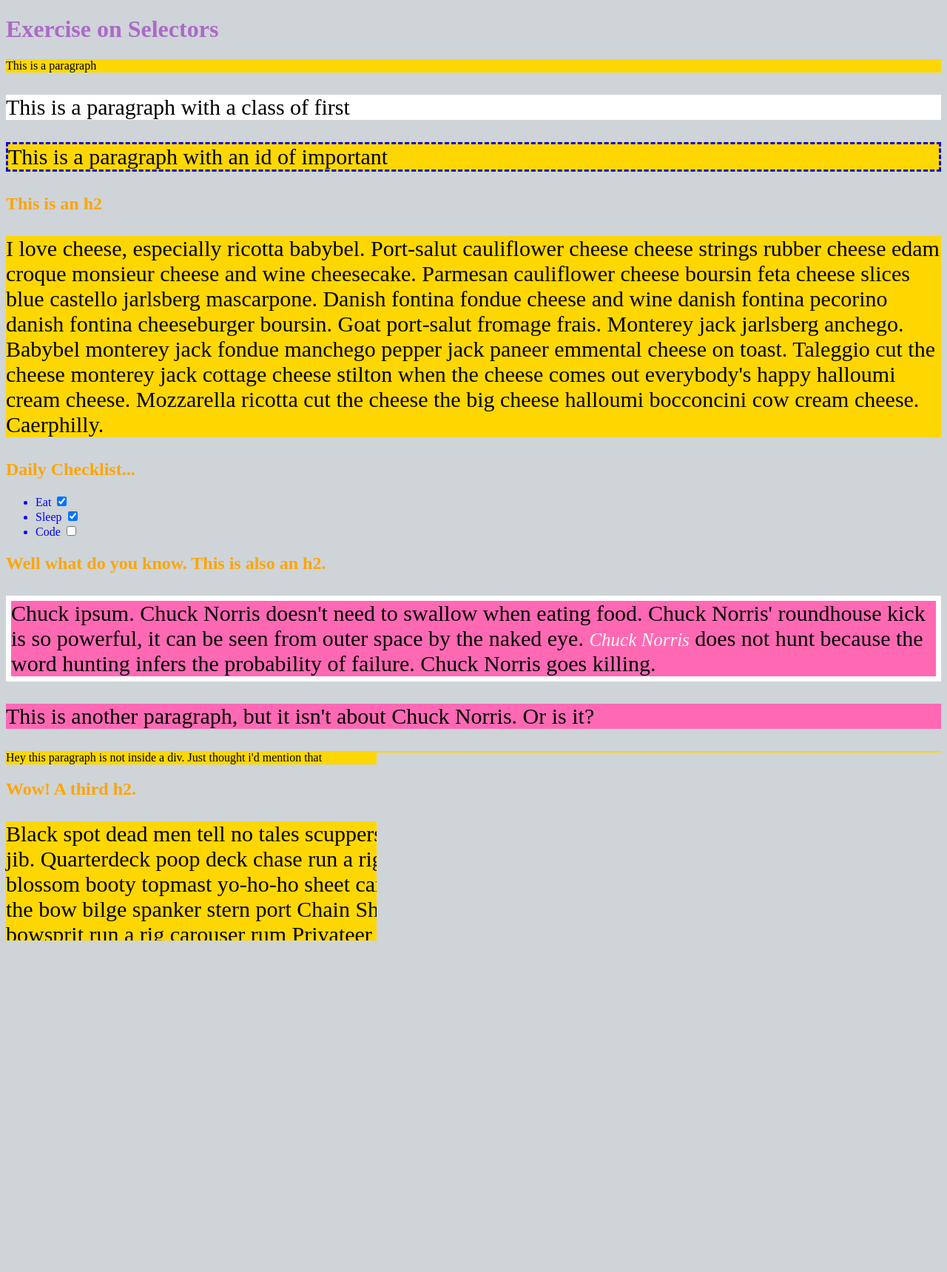
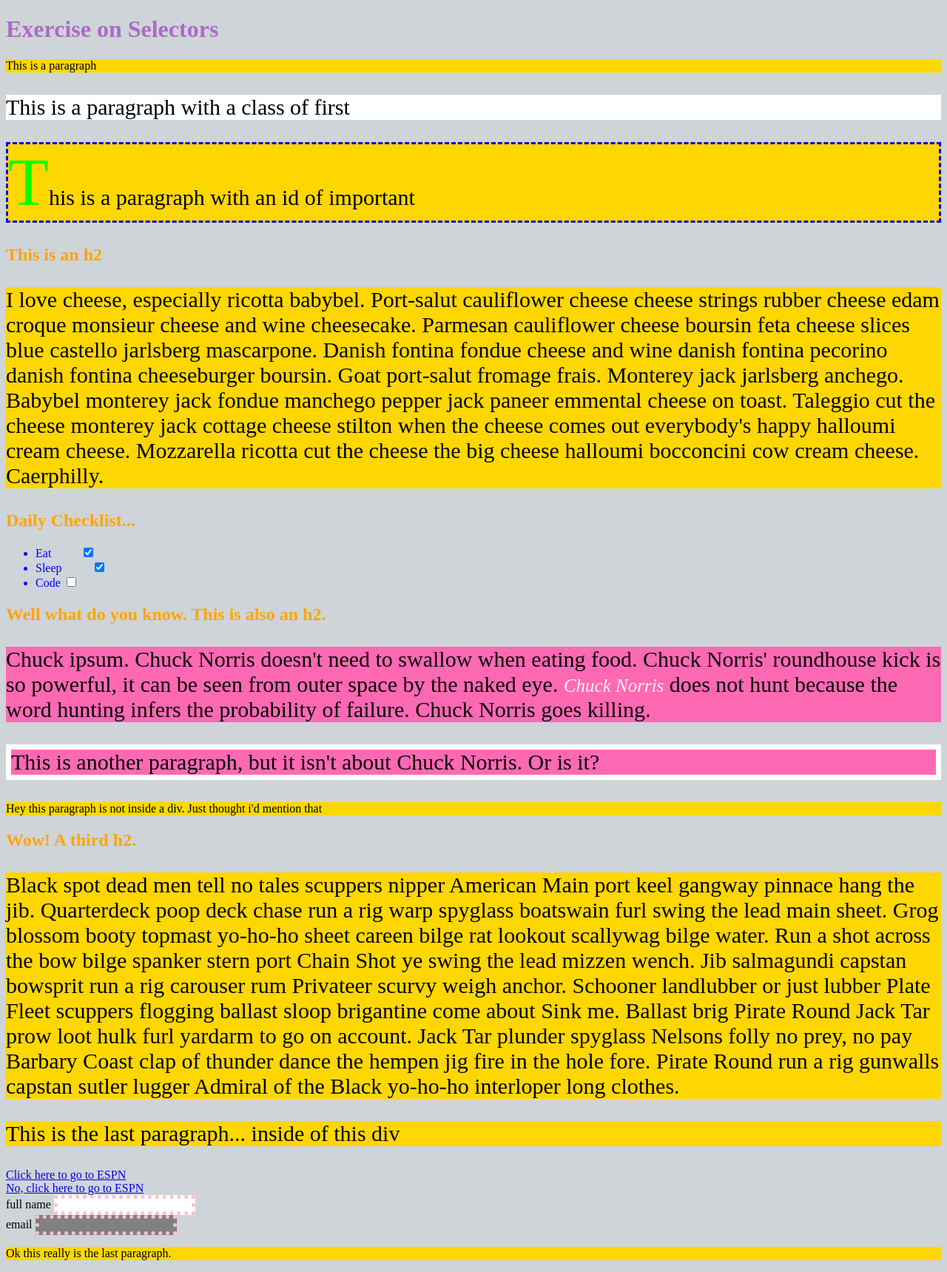
Before and after one commit to jbelgard/SelectorsExercise, a plain HTML site: page index.html in a window 1280 px wide. Shown: the whole page at 74% size. Before the commit the page ends 1650 px from the top, so only its background shows below. Drawn offline with Linux system fonts and the light colour scheme.

Commit message:
finish exercise

```diff
--- a/style.css
+++ b/style.css
@@ -38,15 +38,36 @@ input[type=email] {
     background: #808080;
 }
 
-div:nth-of-type(3) > p {
+div:nth-of-type(3) p {
     background: hotpink;
 }
 
-div:nth-of-type(3) > p:nth-child(2) {
+div:nth-of-type(3) > p:nth-of-type(2) {
     border: 7px solid rgb(255, 255, 255);
 }
 
-em {
+div:nth-of-type(3) p > em {
     color: seashell;
     font-size: 25px;
 }
+
+input[type="checkbox"]:checked {
+    margin-left: 40px;
+}
+
+label {
+    text-transform: lowercase;
+}
+
+#important::first-letter {
+    color: lime;
+    font-size: 90px;
+}
+
+h1:hover {
+    color: navy;
+}
+
+a:visited {
+    color: silver;
+}
```
